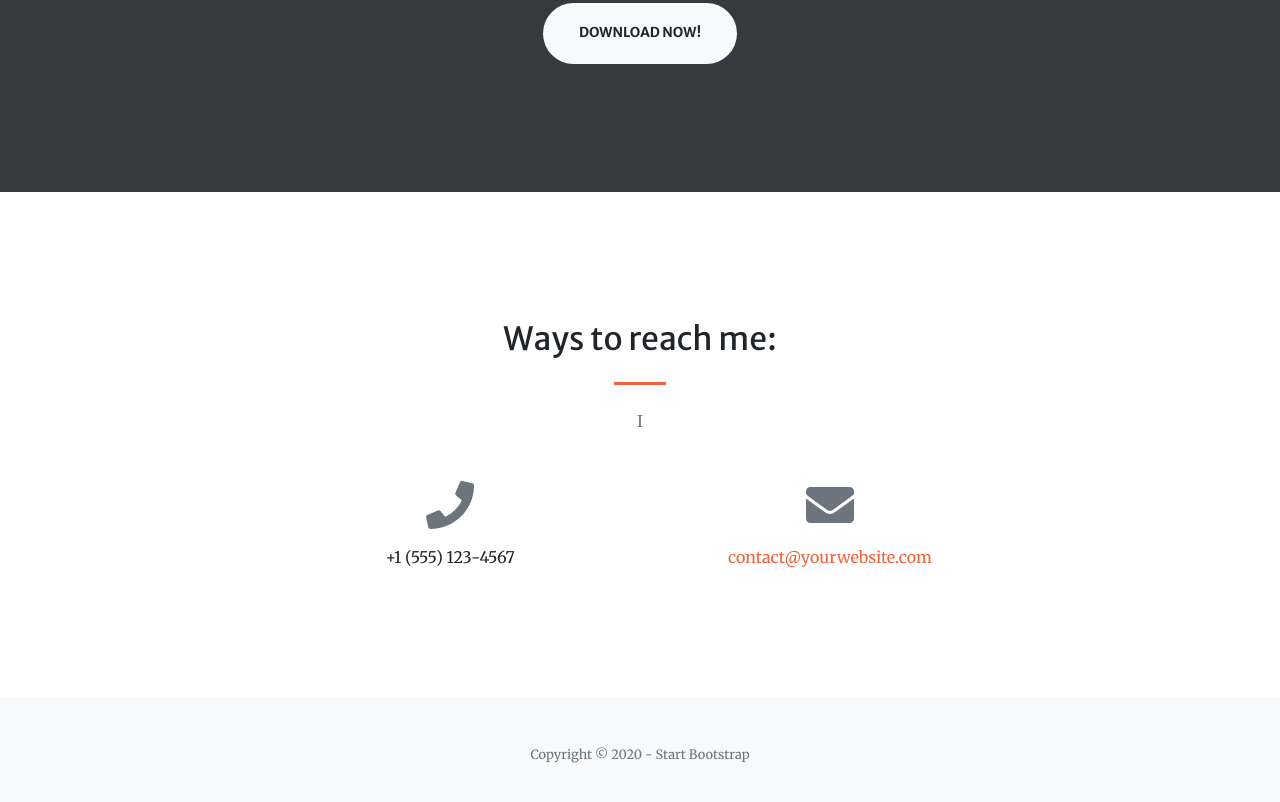
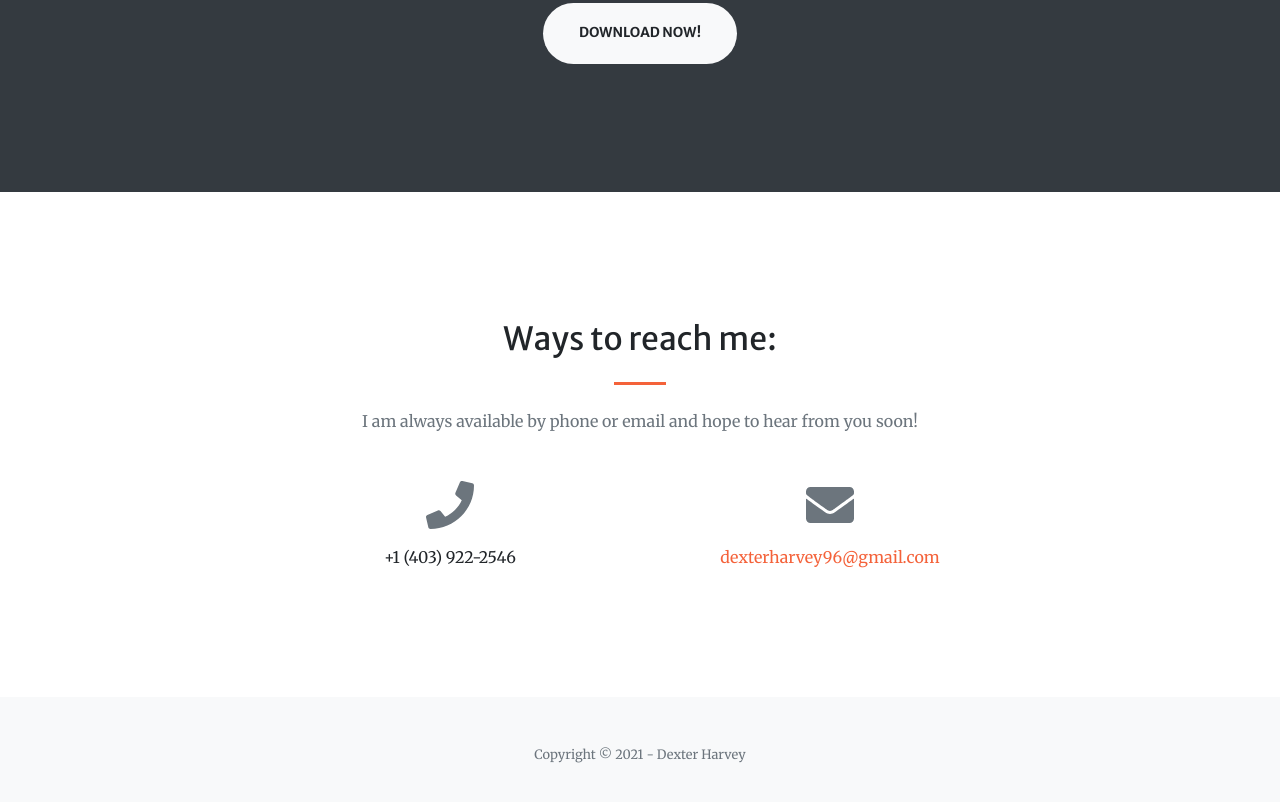
Before and after one commit to DexterHarvey/DexterHarvey.github.io, a plain HTML site: page index.html in a window 1280 px wide. Shown: the part 2078-2880 px from the top of the page. Drawn offline with nearby package versions, Linux system fonts and the light colour scheme.

Commit message:
all major changes done

```diff
--- a/index.html
+++ b/index.html
@@ -144,7 +144,7 @@
                             <img class="img-fluid" src="assets/img/portfolio/thumbnails/java2-650x350.png" alt="" />
                             <div class="portfolio-box-caption">
                                 <div class="project-category text-white-50">Java</div>
-                                <div class="project-name">I have worked with Java in a Linux environment to create websites based entirely on open source technology.</div>
+                                <div class="project-name">I will soon have worked with Java in a Linux environment to create websites based entirely on open source technology.</div>
                             </div>
                         </a>
                     </div>
@@ -165,7 +165,7 @@
             <div class="container text-center">
                 <h2 class="mb-4">Code Samples for Download</h2>
                 <h4 class="mb-4">Click the button to download a zipped file containing code from mulitple projects I have worked on. </h2>
-                <a class="btn btn-light btn-xl" href="https://startbootstrap.com/theme/creative/">Download Now!</a>
+                <a class="btn btn-light btn-xl" href="/assets/downloads/ProjectsPortfolio.7z">Download Now!</a>
             </div>
         </section>
         <!-- Contact-->
@@ -175,25 +175,24 @@
                     <div class="col-lg-8 text-center">
                         <h2 class="mt-0">Ways to reach me:</h2>
                         <hr class="divider my-4" />
-                        <p class="text-muted mb-5">I </p>
+                        <p class="text-muted mb-5">I am always available by phone or email and hope to hear from you soon!</p>
                     </div>
                 </div>
                 <div class="row">
                     <div class="col-lg-4 ml-auto text-center mb-5 mb-lg-0">
                         <i class="fas fa-phone fa-3x mb-3 text-muted"></i>
-                        <div>+1 (555) 123-4567</div>
+                        <div>+1 (403) 922-2546</div>
                     </div>
                     <div class="col-lg-4 mr-auto text-center">
                         <i class="fas fa-envelope fa-3x mb-3 text-muted"></i>
-                        <!-- Make sure to change the email address in BOTH the anchor text and the link target below!-->
-                        <a class="d-block" href="mailto:contact@yourwebsite.com">contact@yourwebsite.com</a>
+                        <a class="d-block" href="mailto:dexterharvey96@gmail.com">dexterharvey96@gmail.com</a>
                     </div>
                 </div>
             </div>
         </section>
         <!-- Footer-->
         <footer class="bg-light py-5">
-            <div class="container"><div class="small text-center text-muted">Copyright © 2020 - Start Bootstrap</div></div>
+            <div class="container"><div class="small text-center text-muted">Copyright © 2021 - Dexter Harvey</div></div>
         </footer>
         <!-- Bootstrap core JS-->
         <script src="https://code.jquery.com/jquery-3.5.1.slim.min.js"></script>
```
Also changed, not shown: 1 other file.
